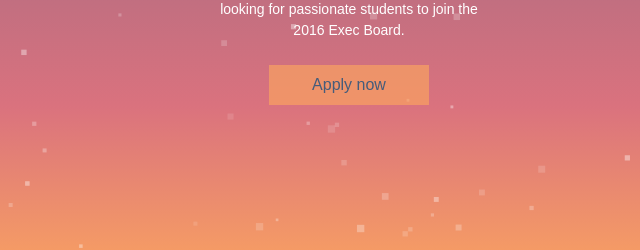
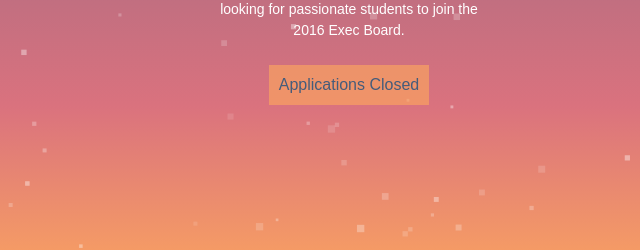
Before and after one commit to BoilerMake/offseason, a plain HTML site: page index.html in a window 1280 px wide. Shown: the part 494-744 px from the top of the page, 291-931 px from the left. Drawn offline with nearby package versions, Linux system fonts and the light colour scheme.

Commit message:
Changed button text

```diff
--- a/index.html
+++ b/index.html
@@ -34,7 +34,7 @@
       <h1 class="title">BOILERMAKE</h1>
       <p class="description">
         As the sun sets on BoilerMake 2015 we're looking for passionate students to join the 2016 Exec Board.
-        <span class="button" href="http://goo.gl/forms/pGE6fRbRgw">Apply now</span>
+        <span class="button" href="http://goo.gl/forms/pGE6fRbRgw">Applications Closed</span>
       </p>
     </div>
 
```
